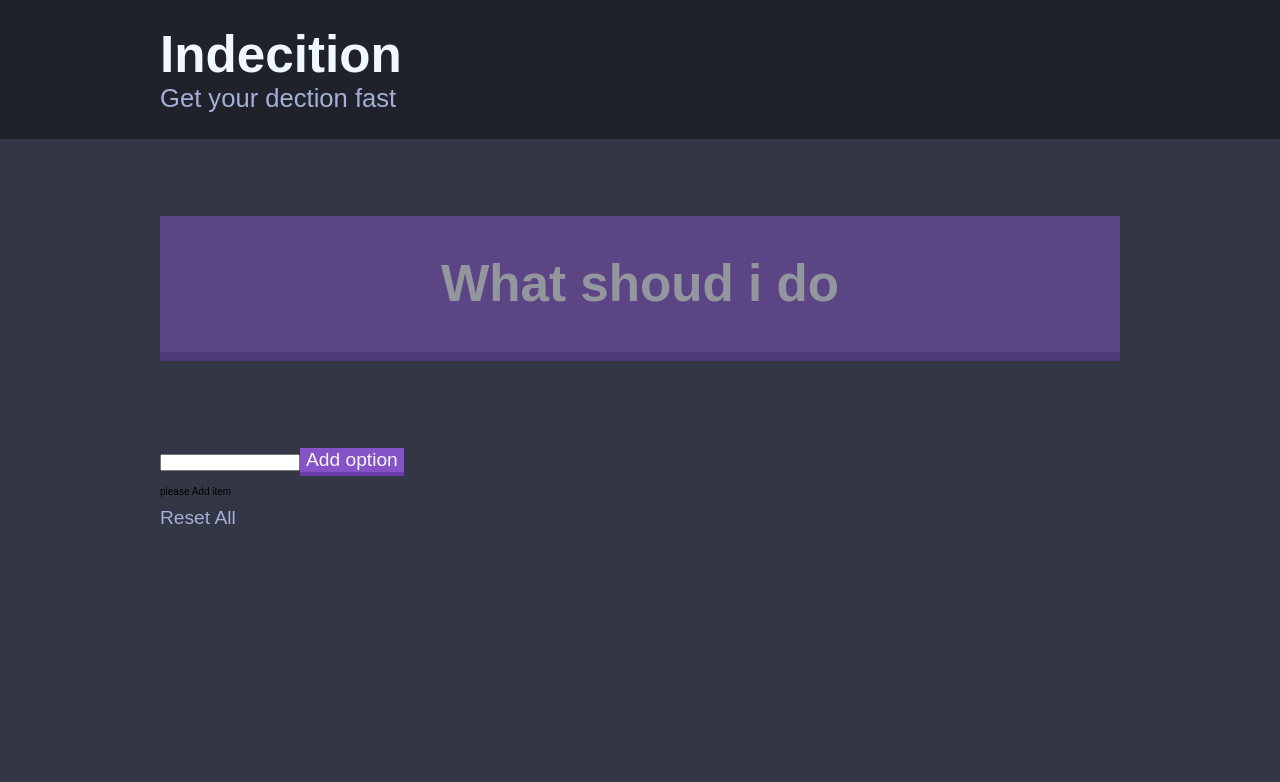
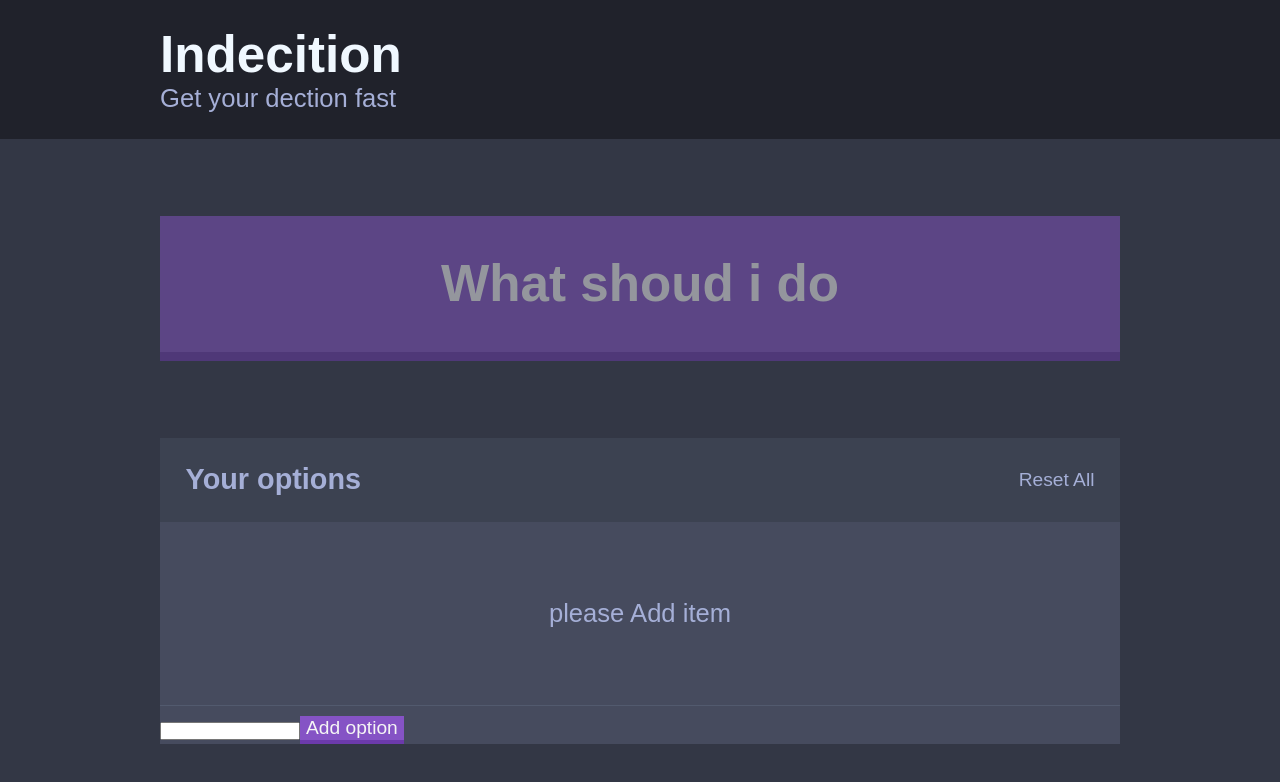
Before and after one commit to nadeeraka/React-playground, a React (Create React App) app: page / in a window 1280 px wide. Shown: the top 782 px of the page. Built offline with nearby package versions, Linux system fonts and the light colour scheme.

Commit message:
more style aded

```diff
--- a/src/base/_settings.scss
+++ b/src/base/_settings.scss
@@ -1,11 +1,13 @@
-$off-black:#20222b;
-$off-white:#a5afd7;
+$off-black: #20222b;
+$off-white: #a5afd7;
+$blue: #3c4251;
+$dblue: #464b5e;
 //spacing
-$m-size : 1.6rem;
-$l-size : 3.2rem;
+$m-size: 1.6rem;
+$l-size: 3.2rem;
 $xl-size: 4.8rem;
-$s-size:1.2rem;
+$s-size: 1.2rem;
 //background color
 $bc: #333745;
 // b button
-$bb:#8553c5;
+$bb: #8553c5;
--- /dev/null
+++ b/src/base/_w.scss
@@ -0,0 +1,25 @@
+.w {
+  background: $blue;
+  color: $off-white;
+  padding: $m-size;
+  display: flex;
+  justify-content: space-between;
+  h3 {
+    font-size: 1.8rem;
+  }
+}
+.w__title {
+  margin: 0;
+}
+.ww {
+  background: $dblue;
+  margin-bottom: $xl-size;
+}
+.w__m {
+  border-bottom: 1px solid lighten($blue, 10%);
+  text-align: center;
+  color: $off-white;
+  margin: 0;
+  padding: $xl-size;
+  font-size: 1.6rem;
+}
--- a/src/base/main.scss
+++ b/src/base/main.scss
@@ -3,6 +3,7 @@
 @import'./header';
 @import'./container';
 @import'./bigb';
+@import'./w';
 
 body{
     font-size: 62.5%;
--- a/src/playground/App.js
+++ b/src/playground/App.js
@@ -9,8 +9,8 @@ class App extends Component {
     super(props);
     this.state = {
       options: [],
-      selected:false,
-      selectedValue:''
+      selected: false,
+      selectedValue: ""
     };
     this.handelReset = this.handelReset.bind(this);
     this.handelOptions = this.handelOptions.bind(this);
@@ -18,8 +18,7 @@ class App extends Component {
     this.handelDeleteOption = this.handelDeleteOption.bind(this);
     this.isSelected = this.isSelected.bind(this);
   }
-  componentDidMount()
-  {
+  componentDidMount() {
     try {
       const json = localStorage.getItem("options");
       const options = JSON.parse(json);
@@ -27,16 +26,13 @@ class App extends Component {
         this.setState(() => ({ options }));
       }
     } catch (error) {
-      console.log('errors found',error);
+      console.log("errors found", error);
     }
-
   }
-  componentDidUpdate(pp,ps)
-  {
-    if(ps.options.length !== this.state.options)
-    {
+  componentDidUpdate(pp, ps) {
+    if (ps.options.length !== this.state.options) {
       const json = JSON.stringify(this.state.options);
-      localStorage.setItem("options",json);
+      localStorage.setItem("options", json);
     }
   }
   handelReset() {
@@ -45,19 +41,18 @@ class App extends Component {
   handelOptions() {
     let optionsArray = this.state.options;
     let index = Math.floor(Math.random() * optionsArray.length);
-    let value =optionsArray[index]
-    this.setState(()=>({selected:true}))
-    this.setState(()=>({selectedValue:value}))
+    let value = optionsArray[index];
+    this.setState(() => ({ selected: true }));
+    this.setState(() => ({ selectedValue: value }));
   }
-  handelDeleteOption(value)
-  {
-    this.setState((ps)=>
-  {
-    return{options:ps.options.filter((options)=>
-      {
+  handelDeleteOption(value) {
+    this.setState(ps => {
+      return {
+        options: ps.options.filter(options => {
           return value !== options;
-      })}
         })
+      };
+    });
   }
   handelAddOption(value) {
     if (!value) {
@@ -69,35 +64,50 @@ class App extends Component {
       return { options: ps.options.concat(value) };
     });
   }
-  isSelected()
-  {
-     this.setState(()=>({selected:false}))
-     this.setState(()=>({selectedValue:''}))
+  isSelected() {
+    this.setState(() => ({ selected: false }));
+    this.setState(() => ({ selectedValue: "" }));
   }
   render() {
     const title = "Indecition";
     const sub = "Get your dection fast";
 
-    return <div>
+    return (
+      <div>
         <Header title={title} sub={sub} />
 
         <div className="container">
-          <Action opArray={this.state.options} handelOptions={this.handelOptions} />
+          <Action
+            opArray={this.state.options}
+            handelOptions={this.handelOptions}
+          />
+          <div className="ww">
+            <Options
+              opArray={this.state.options}
+              handelReset={this.handelReset}
+              handelDeleteOption={this.handelDeleteOption}
+            />
             <AddOption handelAddOption={this.handelAddOption} />
-          <Options opArray={this.state.options} handelReset={this.handelReset} handelDeleteOption={this.handelDeleteOption} />
           </div>
-        <OptionModal isOpen={this.state.selected} value={this.state.selectedValue} isSelected={this.isSelected} />
-      </div>;
+        </div>
+        <OptionModal
+          isOpen={this.state.selected}
+          value={this.state.selectedValue}
+          isSelected={this.isSelected}
+        />
+      </div>
+    );
   }
 }
 
-const Header = (props)=> {
-  return <div className="header">
+const Header = props => {
+  return (
+    <div className="header">
       <div className="container">
         <h1 className="header__title"> {props.title}</h1>
         <h2 className="header__subtitle">{props.sub}</h2>
-
       </div>
-          </div>;
+    </div>
+  );
 };
 export default App;
--- a/src/playground/option.js
+++ b/src/playground/option.js
@@ -1,20 +1,23 @@
 import React from "react";
 import SingleOption from "./sop";
-const Options = (props) =>
+const Options = props => (
+  <div>
+    <div className="w">
+      <h3 className="w__title">Your options</h3>
 
-     (
-        <div>
-            <p>{props.opArray.length === 0 && 'please Add item'}</p>
       {props.opArray.map(elamants => (
-                <SingleOption key={elamants} textValue={elamants}
+        <SingleOption
+          key={elamants}
+          textValue={elamants}
           handelDeleteOption={props.handelDeleteOption}
         />
       ))}
-            <button onClick={props.handelReset}
-                className="button button--link"
-            >Reset All</button>
+      <button onClick={props.handelReset} className="button button--link">
+        Reset All
+      </button>
+    </div>
+    <p className="w__m">{props.opArray.length === 0 && "please Add item"}</p>
   </div>
 );
 
-
 export default Options;
```
Lines whose indentation alone changed are shown as unchanged.
